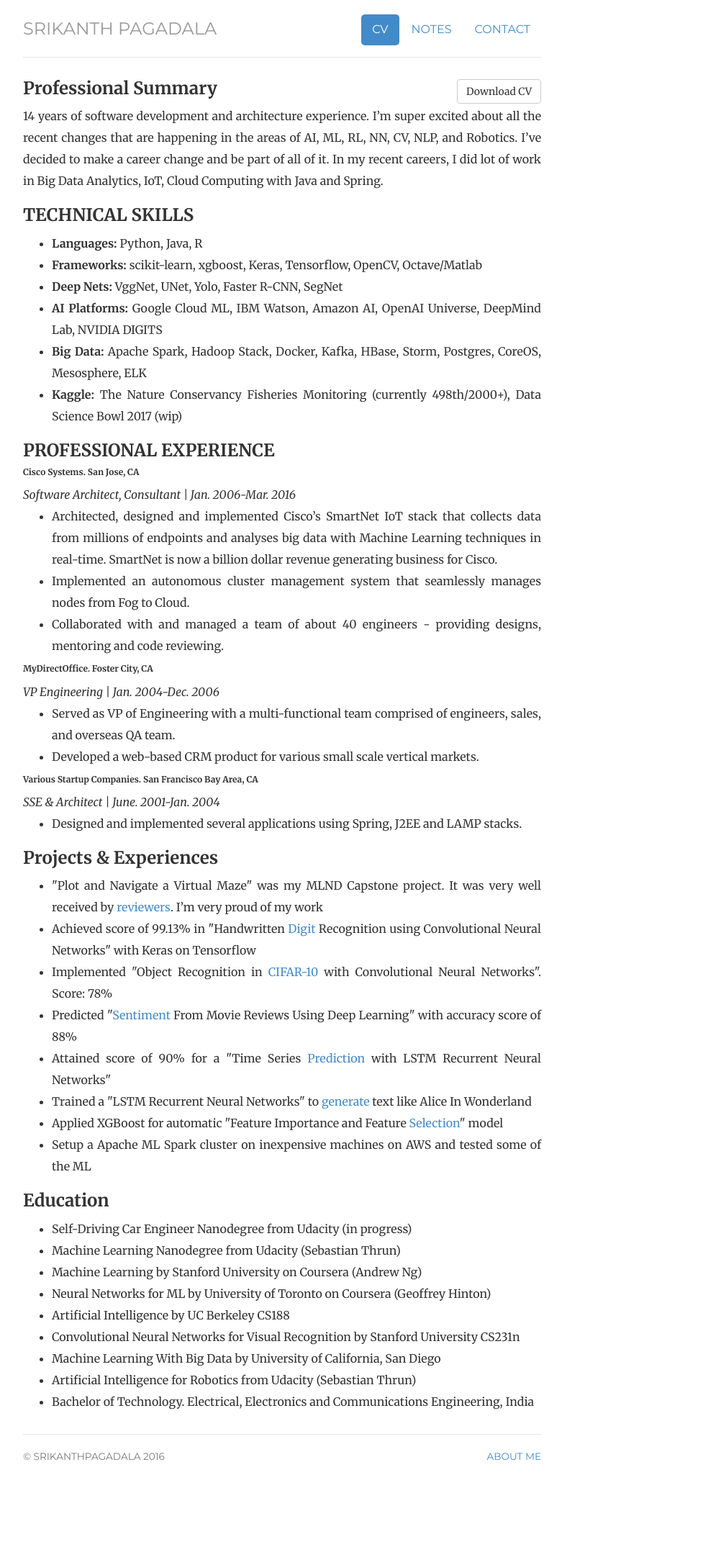
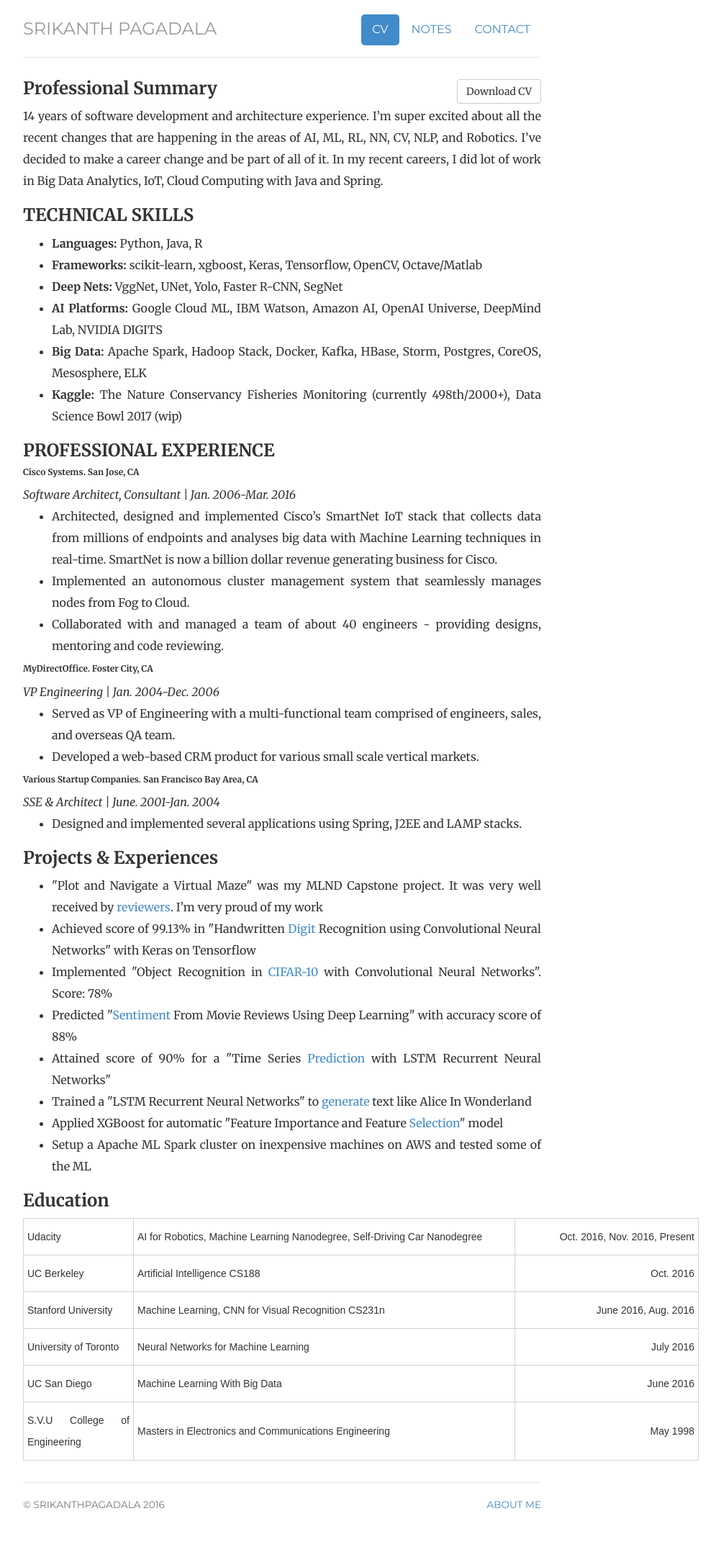
Before and after one commit to srikanthpagadala/srikanthpagadala.github.io, a Jekyll site: the page built from cv/index2.html, in a window 1280 px wide. Shown: the whole page at 72% size, without its empty margins (248-1250 px from the left). Built offline with Jekyll 4.4.1, drawn with Linux system fonts in a browser that asks for light colours; before the commit the page ends 2089 px from its top, so only the background shows below that.

Commit message:
education table added

```diff
--- a/cv/index2.html
+++ b/cv/index2.html
@@ -83,15 +83,48 @@
 
 <h3>Education</h3>
 
-<ul>
-	<li>Self-Driving Car Engineer Nanodegree from Udacity (in progress)</li>
-	<li>Machine Learning Nanodegree from Udacity (Sebastian Thrun)</li>
-	<li>Machine Learning by Stanford University on Coursera (Andrew Ng)</li>
-	<li>Neural Networks for ML by University of Toronto on Coursera (Geoffrey Hinton)</li>
-	<li>Artificial Intelligence by UC Berkeley CS188</li>
-	<li>Convolutional Neural Networks for Visual Recognition by Stanford University CS231n</li>
-	<li>Machine Learning With Big Data by University of California, San Diego</li>
-	<li>Artificial Intelligence for Robotics  from Udacity (Sebastian Thrun)</li>
-	<li>Bachelor of Technology. Electrical, Electronics and Communications Engineering, India</li>
-</ul>
+<style type="text/css">
+.tg  {border-collapse:collapse;border-spacing:0;}
+.tg td{font-family:Arial, sans-serif;font-size:14px;padding:10px 5px;border-style:solid;border-width:1px;overflow:hidden;word-break:normal;}
+.tg th{font-family:Arial, sans-serif;font-size:14px;font-weight:normal;padding:10px 5px;border-style:solid;border-width:1px;overflow:hidden;word-break:normal;}
+.tg .tg-0ord{text-align:right}
+</style>
+<table class="tg" style="undefined;table-layout: fixed; width: 938px">
+<colgroup>
+<col style="width: 153px">
+<col style="width: 530px">
+<col style="width: 255px">
+</colgroup>
+  <tr>
+    <th class="tg-031e">Udacity</th>
+    <th class="tg-031e">AI for Robotics, Machine Learning Nanodegree, Self-Driving Car Nanodegree</th>
+    <th class="tg-0ord">Oct. 2016, Nov. 2016, Present</th>
+  </tr>
+  <tr>
+    <td class="tg-031e">UC Berkeley</td>
+    <td class="tg-031e">Artificial Intelligence CS188</td>
+    <td class="tg-0ord">Oct. 2016</td>
+  </tr>
+  <tr>
+    <td class="tg-031e">Stanford University</td>
+    <td class="tg-031e">Machine Learning, CNN for Visual Recognition CS231n</td>
+    <td class="tg-0ord">June 2016, Aug. 2016</td>
+  </tr>
+  <tr>
+    <td class="tg-031e">University of Toronto</td>
+    <td class="tg-031e">Neural Networks for Machine Learning</td>
+    <td class="tg-0ord">July 2016</td>
+  </tr>
+  <tr>
+    <td class="tg-031e">UC San Diego</td>
+    <td class="tg-031e">Machine Learning With Big Data</td>
+    <td class="tg-0ord">June 2016</td>
+  </tr>
+  <tr>
+    <td class="tg-031e">S.V.U College of Engineering</td>
+    <td class="tg-031e">Masters in Electronics and Communications Engineering</td>
+    <td class="tg-0ord">May 1998</td>
+  </tr>
+</table>
+
 </div>
```
